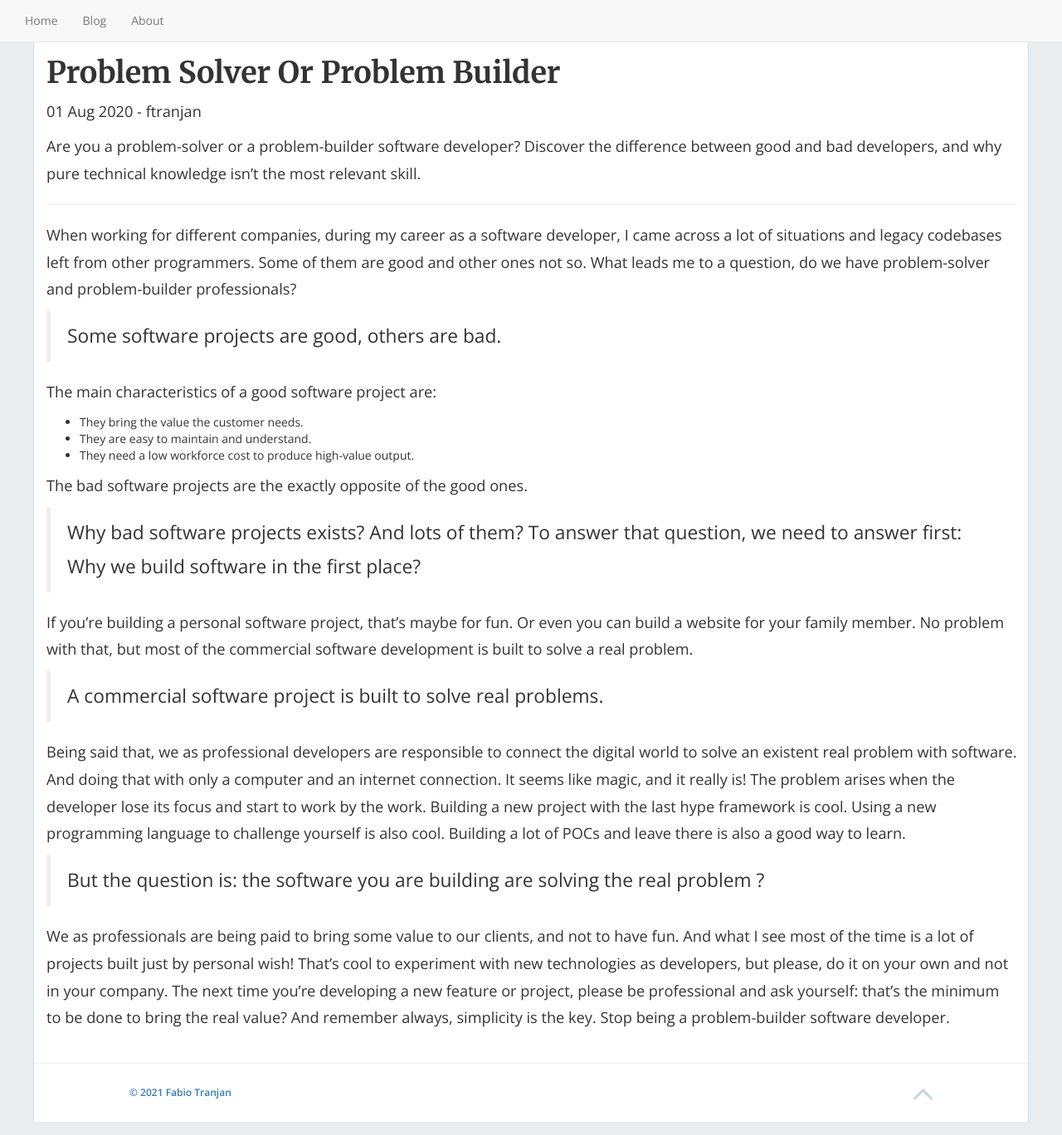
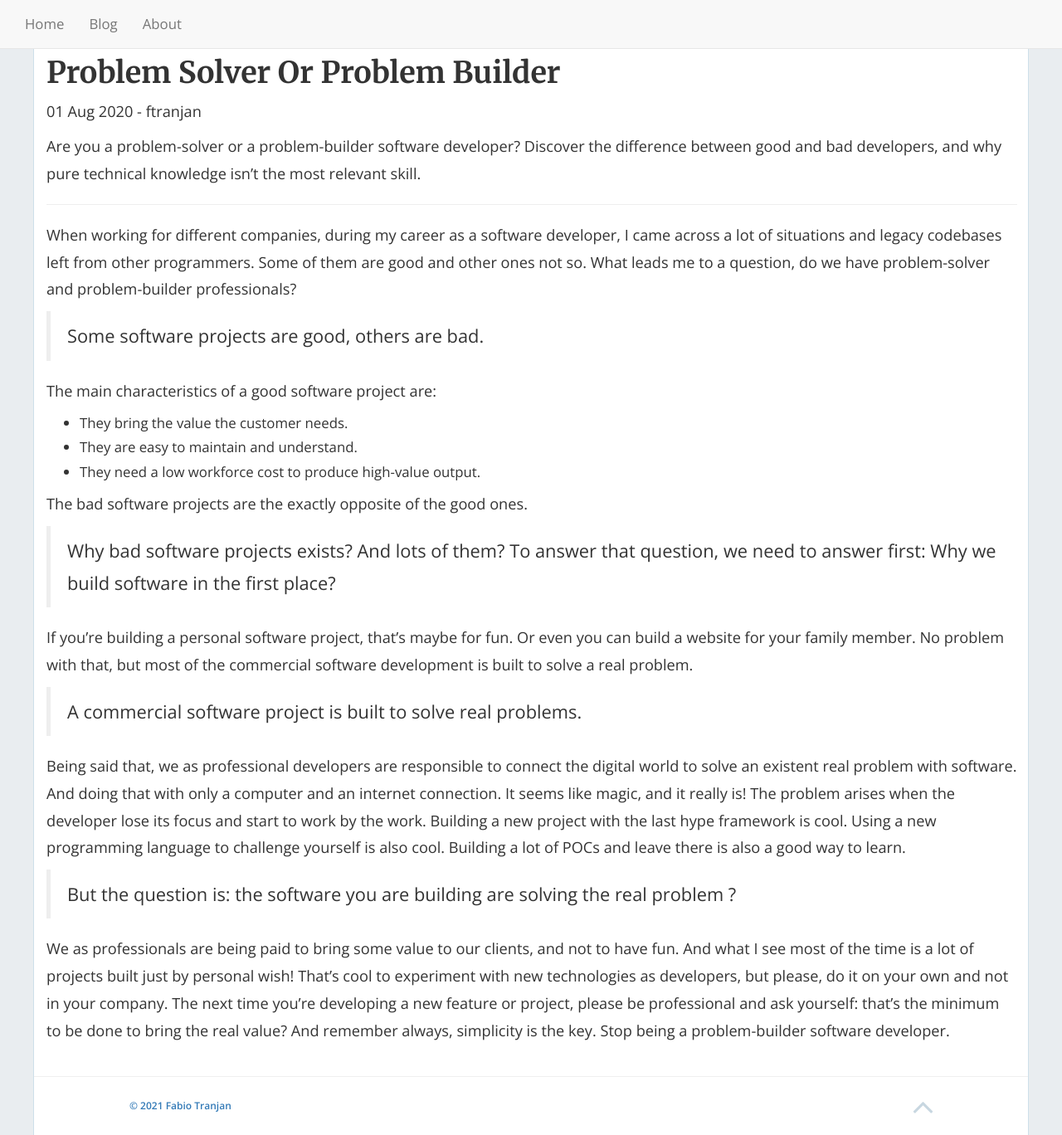
Before and after one commit to FabioTranjan/fabiotranjan.github.io, a Jekyll site: the page built from _posts/2020-08-01-problem-solver-or-problem-builder.md, in a window 1280 px wide and 1368 px high. Shown: the whole window at 83% size. Built offline with Jekyll 4.4.1, drawn with Linux system fonts in a browser that asks for light colours; nearby versions of some CDN libraries.

Commit message:
Improved markdown css styling.

```diff
--- a/css/style.scss
+++ b/css/style.scss
@@ -51,6 +51,16 @@ article {
 p {
   line-height: 1.8;
   font-size: 1.3em;
+}
+
+li {
+  margin: 4px 0;
+  line-height: 1.5;
+  font-size: 1.2em;
+}
+
+blockquote {
+  font-size: 1.2em;
 }
 
 a {
```
